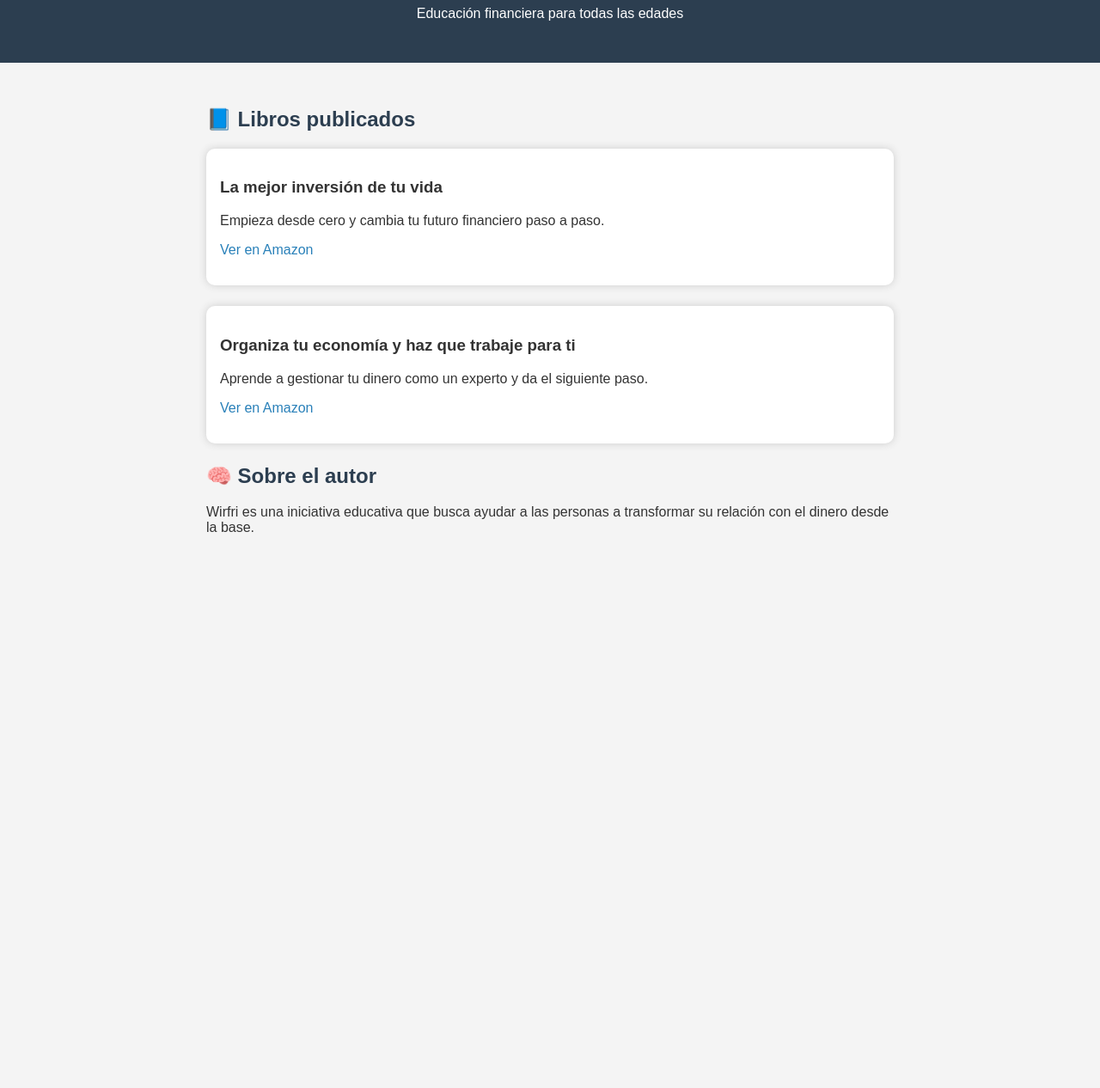
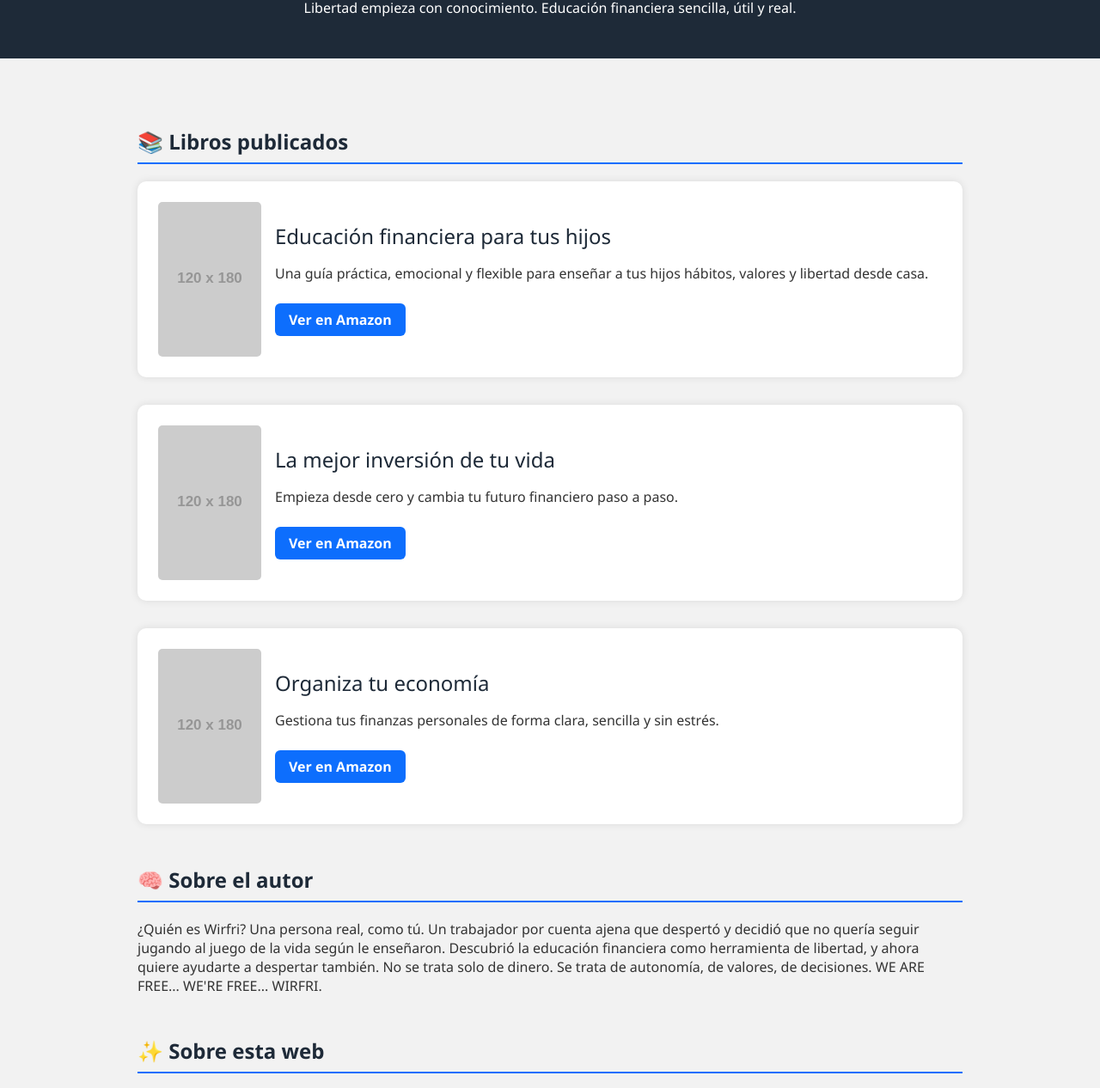
Before and after one commit to Wirfri/wirfri.github.io, a plain HTML site: page index.html in a window 1280 px wide. Shown: the part 105-1371 px from the top of the page at 86% size. Before the commit the page ends 800 px from the top, so only its background shows below. Drawn offline with Linux system fonts and the light colour scheme; placeholder pictures from the web are drawn by us.

Commit message:
Update index.html

```diff
--- a/index.html
+++ b/index.html
@@ -4,36 +4,67 @@
   <meta charset="UTF-8">
   <title>Wirfri - Educación Financiera</title>
   <style>
-    body { font-family: Arial, sans-serif; margin: 0; padding: 0; background: #f4f4f4; color: #333; }
-    header { background: #2c3e50; color: white; padding: 2rem; text-align: center; }
-    main { padding: 2rem; max-width: 800px; margin: auto; }
-    .book { background: white; padding: 1rem; margin-bottom: 1.5rem; border-radius: 10px; box-shadow: 0 0 10px #ccc; }
-    h2 { color: #2c3e50; }
-    a { color: #2980b9; text-decoration: none; }
+    body { font-family: 'Segoe UI', sans-serif; margin: 0; background: #f2f2f2; color: #333; }
+    header { background: #1e2a38; color: white; padding: 2rem; text-align: center; }
+    h1 { margin: 0; font-size: 2.5rem; }
+    h2 { margin-top: 3rem; }
+    .container { max-width: 960px; margin: auto; padding: 2rem; }
+    .book { background: white; border-radius: 10px; box-shadow: 0 0 10px rgba(0,0,0,0.1); margin-bottom: 2rem; padding: 1.5rem; display: flex; gap: 1rem; align-items: center; }
+    .book img { width: 120px; height: auto; border-radius: 5px; }
+    .book-info { flex: 1; }
+    .book-title { font-size: 1.5rem; margin: 0 0 0.5rem 0; color: #1e2a38; }
+    .buy-button { display: inline-block; margin-top: 0.5rem; background: #0d6efd; color: white; padding: 0.5rem 1rem; border-radius: 6px; text-decoration: none; font-weight: bold; }
+    .section-title { color: #1e2a38; border-bottom: 2px solid #0d6efd; padding-bottom: 0.5rem; }
+    footer { text-align: center; font-size: 0.9rem; padding: 2rem 0; color: #777; }
   </style>
 </head>
 <body>
   <header>
     <h1>Wirfri</h1>
-    <p>Educación financiera para todas las edades</p>
+    <p>Libertad empieza con conocimiento. Educación financiera sencilla, útil y real.</p>
   </header>
-  <main>
-    <h2>📘 Libros publicados</h2>
+  <div class="container">
+    <h2 class="section-title">📚 Libros publicados</h2>
 
     <div class="book">
-      <h3>La mejor inversión de tu vida</h3>
-      <p>Empieza desde cero y cambia tu futuro financiero paso a paso.</p>
-      <p><a href="https://www.amazon.es/dp/XXXXXXXXXX" target="_blank">Ver en Amazon</a></p>
+      <img src="https://via.placeholder.com/120x180?text=Portada+1" alt="Portada libro 1">
+      <div class="book-info">
+        <p class="book-title">Educación financiera para tus hijos</p>
+        <p>Una guía práctica, emocional y flexible para enseñar a tus hijos hábitos, valores y libertad desde casa.</p>
+        <a href="https://www.amazon.es/dp/B0FDKZBWD1" target="_blank" class="buy-button">Ver en Amazon</a>
+      </div>
     </div>
 
     <div class="book">
-      <h3>Organiza tu economía y haz que trabaje para ti</h3>
-      <p>Aprende a gestionar tu dinero como un experto y da el siguiente paso.</p>
-      <p><a href="https://www.amazon.es/dp/YYYYYYYYYY" target="_blank">Ver en Amazon</a></p>
+      <img src="https://via.placeholder.com/120x180?text=Portada+2" alt="Portada libro 2">
+      <div class="book-info">
+        <p class="book-title">La mejor inversión de tu vida</p>
+        <p>Empieza desde cero y cambia tu futuro financiero paso a paso.</p>
+        <a href="https://www.amazon.es/dp/B0FDKXT1F5" target="_blank" class="buy-button">Ver en Amazon</a>
+      </div>
     </div>
 
-    <h2>🧠 Sobre el autor</h2>
-    <p>Wirfri es una iniciativa educativa que busca ayudar a las personas a transformar su relación con el dinero desde la base.</p>
-  </main>
+    <div class="book">
+      <img src="https://via.placeholder.com/120x180?text=Portada+3" alt="Portada libro 3">
+      <div class="book-info">
+        <p class="book-title">Organiza tu economía</p>
+        <p>Gestiona tus finanzas personales de forma clara, sencilla y sin estrés.</p>
+        <a href="https://www.amazon.es/dp/B0FDKXHTLR" target="_blank" class="buy-button">Ver en Amazon</a>
+      </div>
+    </div>
+
+    <h2 class="section-title">🧠 Sobre el autor</h2>
+    <p>¿Quién es Wirfri? Una persona real, como tú. Un trabajador por cuenta ajena que despertó y decidió que no quería seguir jugando al juego de la vida según le enseñaron.
+    Descubrió la educación financiera como herramienta de libertad, y ahora quiere ayudarte a despertar también.
+    No se trata solo de dinero. Se trata de autonomía, de valores, de decisiones.
+    WE ARE FREE... WE'RE FREE... WIRFRI.</p>
+
+    <h2 class="section-title">✨ Sobre esta web</h2>
+    <p>Bienvenido a <strong>Wirfri.es</strong>, un espacio creado para ayudarte a tomar el control de tu economía y tu vida.
+    Aquí encontrarás libros que te hablan claro, consejos aplicables desde el primer día y recursos para que tú (y tu familia) podáis avanzar hacia una vida más libre y consciente.</p>
+  </div>
+  <footer>
+    &copy; 2025 Wirfri. Todos los derechos reservados.
+  </footer>
 </body>
 </html>
```
